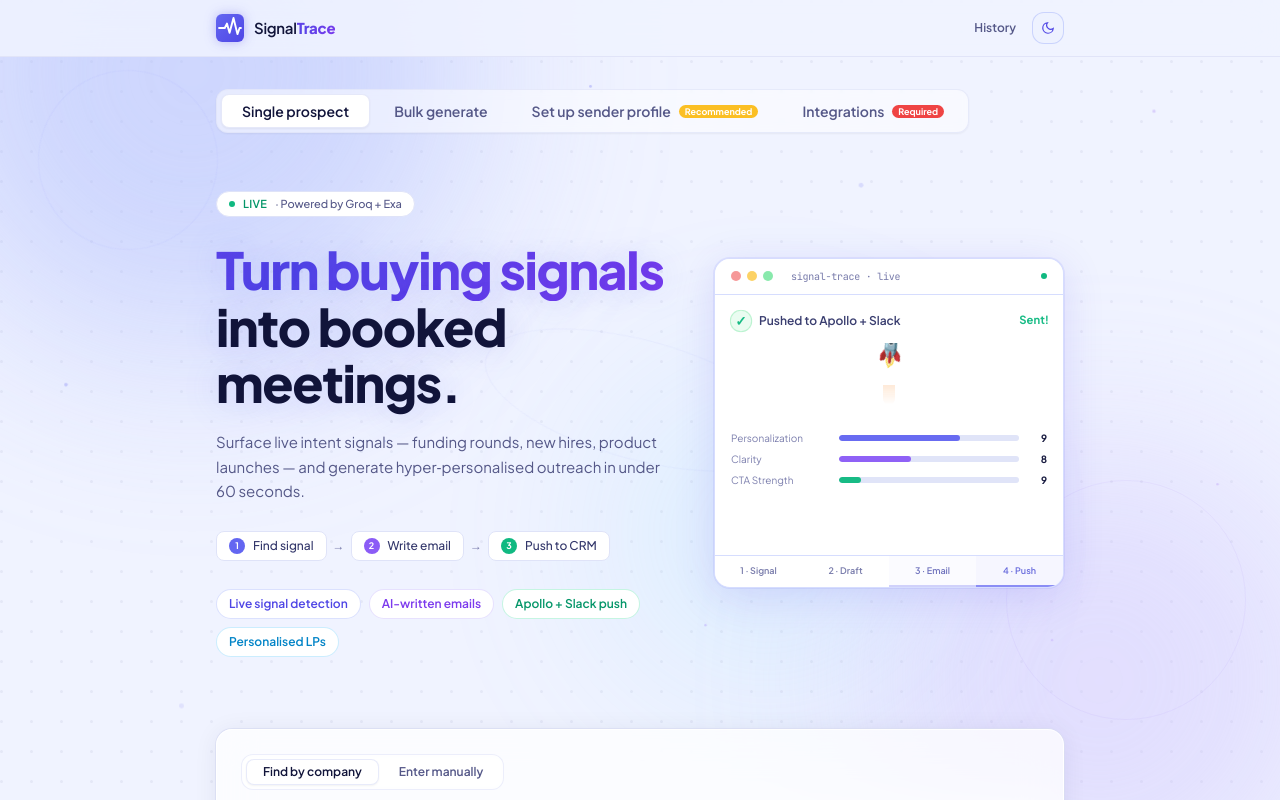
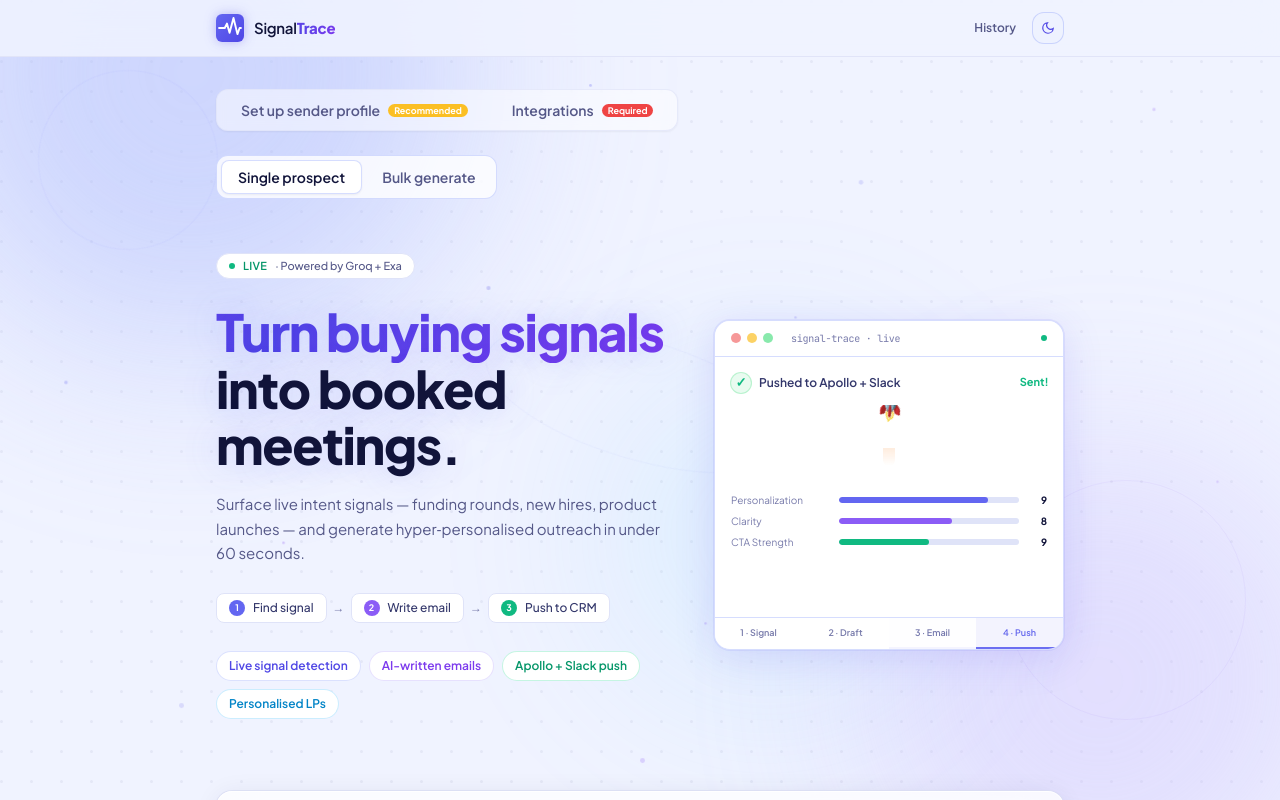
Before and after one commit to kapoormaulie/signal-trace, a Next.js app: page / in a window 1280 px wide. Shown: the top 800 px of the page. Built offline with nearby package versions, Linux system fonts and the light colour scheme.

Commit message:
ux: move Single/Bulk into content-area mode switcher, tab bar shows only setup tabs

```diff
--- a/app/page.tsx
+++ b/app/page.tsx
@@ -112,8 +112,8 @@
   return data as T;
 }
 
-// ─── TabBar ──────────────────────────────────────────────────────────────────
-function TabBar({
+// ─── SetupTabBar — only shows the admin/setup tabs ───────────────────────────
+function SetupTabBar({
   tab,
   onChange,
   showSettingsBadge,
@@ -125,8 +125,6 @@
   showIntegrationsBadge?: boolean;
 }) {
   const TABS: { id: PageTab; label: string }[] = [
-    { id: "single",       label: "Single prospect"       },
-    { id: "bulk",         label: "Bulk generate"         },
     { id: "settings",     label: "Set up sender profile" },
     { id: "integrations", label: "Integrations"          },
   ];
@@ -136,7 +134,7 @@
       {TABS.map(({ id, label }) => (
         <button
           key={id}
-          onClick={() => onChange(id)}
+          onClick={() => onChange(id === tab ? "single" : id)}
           className={`px-5 py-1.5 rounded-lg text-sm font-semibold transition-all flex items-center gap-2 ${
             tab === id
               ? "dark-tab-active bg-white text-ink shadow-sm border border-[rgba(223,227,248,0.8)]"
@@ -144,16 +142,37 @@
           }`}
         >
           {label}
-          {id === "settings" && showSettingsBadge && (
+          {id === "settings" && showSettingsBadge && tab !== "settings" && (
             <span className="text-[9px] font-bold text-white bg-amber-400 px-1.5 py-0.5 rounded-full leading-none">
               Recommended
             </span>
           )}
-          {id === "integrations" && showIntegrationsBadge && (
+          {id === "integrations" && showIntegrationsBadge && tab !== "integrations" && (
             <span className="text-[9px] font-bold text-white bg-red-500 px-1.5 py-0.5 rounded-full leading-none">
               Required
             </span>
           )}
+        </button>
+      ))}
+    </div>
+  );
+}
+
+// ─── ModeSwitcher — single vs bulk, lives inside the content area ─────────────
+function ModeSwitcher({ tab, onChange }: { tab: PageTab; onChange: (t: "single" | "bulk") => void }) {
+  return (
+    <div className="flex items-center gap-1 p-1 rounded-xl w-fit border border-[var(--input-border)] bg-[var(--input-bg)] mb-5">
+      {(["single", "bulk"] as const).map((m) => (
+        <button
+          key={m}
+          onClick={() => onChange(m)}
+          className={`px-4 py-1.5 rounded-lg text-sm font-semibold transition-all ${
+            tab === m
+              ? "dark-tab-active bg-[var(--surface)] text-ink shadow-sm border border-[var(--input-border)]"
+              : "text-ink-3 hover:text-ink-2"
+          }`}
+        >
+          {m === "single" ? "Single prospect" : "Bulk generate"}
         </button>
       ))}
     </div>
@@ -684,16 +703,13 @@
         {/* ── Main content ──────────────────────────────────── */}
         <main className="max-w-4xl mx-auto px-6 py-8">
 
-          {/* Tabs */}
-          <TabBar
+          {/* Setup tab bar — settings + integrations only */}
+          <SetupTabBar
             tab={tab}
             onChange={(t) => { setTab(t); setState(INITIAL); }}
             showSettingsBadge={!isConfigured}
             showIntegrationsBadge={!settings.apolloApiKey}
           />
-
-          {/* ── BULK ─────────────────────────────────────── */}
-          {tab === "bulk" && <BulkSection settings={settings} />}
 
           {/* ── SETTINGS ─────────────────────────────────── */}
           {tab === "settings" && settingsLoaded && (
@@ -715,6 +731,19 @@
               forceOpen
               showSection="integrations"
             />
+          )}
+
+          {/* Mode switcher + content — only visible when not on a setup tab */}
+          {(tab === "single" || tab === "bulk") && (
+            <>
+              <ModeSwitcher
+                tab={tab}
+                onChange={(m) => { setTab(m); setState(INITIAL); }}
+              />
+
+              {/* ── BULK ─────────────────────────────────────── */}
+              {tab === "bulk" && <BulkSection settings={settings} />}
+            </>
           )}
 
           {/* ── SINGLE ───────────────────────────────────── */}
```
